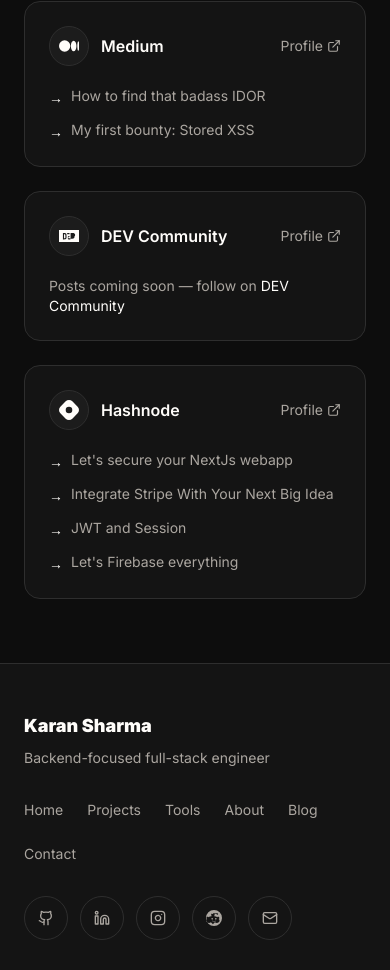
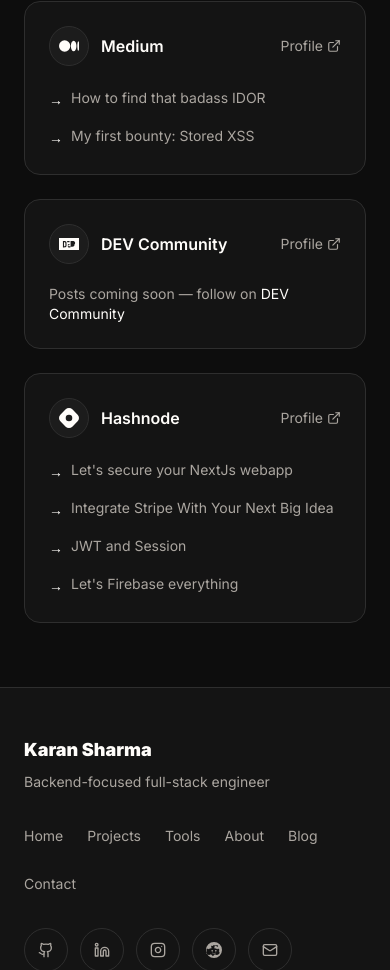
Before and after one commit to rootz491/rootz491-web, a Next.js app: page /blog in a window 390 px wide. Shown: the part 293-1263 px from the top of the page. Built offline with nearby package versions, Linux system fonts and the light colour scheme; no server answers.

Commit message:
web: tap targets >= 24px on mobile (#24)
Co-authored-by: Coder <coder@rootz491.com>
Co-authored-by: CommandCodeBot <noreply@commandcode.ai>

```diff
--- a/src/components/layout/Footer.tsx
+++ b/src/components/layout/Footer.tsx
@@ -21,7 +21,7 @@ export function Footer() {
                 <Link
                   key={link.href}
                   href={link.href}
-                  className='text-sm text-cream-muted transition-colors hover:text-cream'
+                  className='py-0.5 text-sm text-cream-muted transition-colors hover:text-cream'
                 >
                   {link.label}
                 </Link>
--- a/src/components/sections/BlogsSection.tsx
+++ b/src/components/sections/BlogsSection.tsx
@@ -46,7 +46,7 @@ export function BlogsSection({
                       href={platform.profileUrl}
                       target='_blank'
                       rel='noopener noreferrer'
-                      className='text-sm text-cream-muted hover:text-cream transition-colors inline-flex items-center gap-1'
+                      className='py-0.5 text-sm text-cream-muted hover:text-cream transition-colors inline-flex items-center gap-1'
                     >
                       Profile
                       <ExternalLink className='h-3.5 w-3.5' aria-hidden='true' />
@@ -63,7 +63,7 @@ export function BlogsSection({
                             href={post.url}
                             target='_blank'
                             rel='noopener noreferrer'
-                            className='group flex items-start gap-2 text-sm text-cream-muted hover:text-cream transition-colors'
+                            className='group flex items-start gap-2 py-0.5 text-sm text-cream-muted hover:text-cream transition-colors'
                           >
                             <span className='text-cream mt-0.5 shrink-0' aria-hidden='true'>→</span>
                             <span className='group-hover:underline min-w-0 break-words'>{post.title}</span>
--- a/src/components/ui/SkipLink.tsx
+++ b/src/components/ui/SkipLink.tsx
@@ -4,7 +4,7 @@ export function SkipLink() {
   return (
     <Link
       href='#main'
-      className='sr-only focus:not-sr-only focus:fixed focus:top-4 focus:left-4 focus:z-[100] focus:rounded-md focus:bg-cream focus:px-4 focus:py-2 focus:text-xs focus:font-medium focus:text-background focus:shadow-lg'
+      className='fixed left-4 top-4 z-[100] -translate-y-[200%] rounded-md bg-cream px-4 py-2 text-xs font-medium text-background shadow-lg transition-transform focus:translate-y-0 motion-reduce:transition-none'
     >
       Skip to content
     </Link>
```
Also changed, not shown: 1 other file (tests, documents, lock files or other folders).
